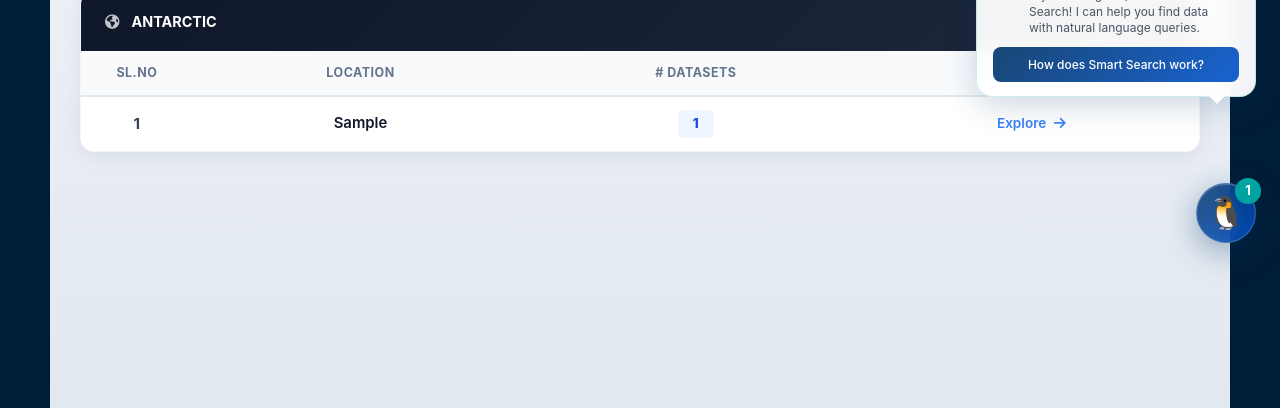
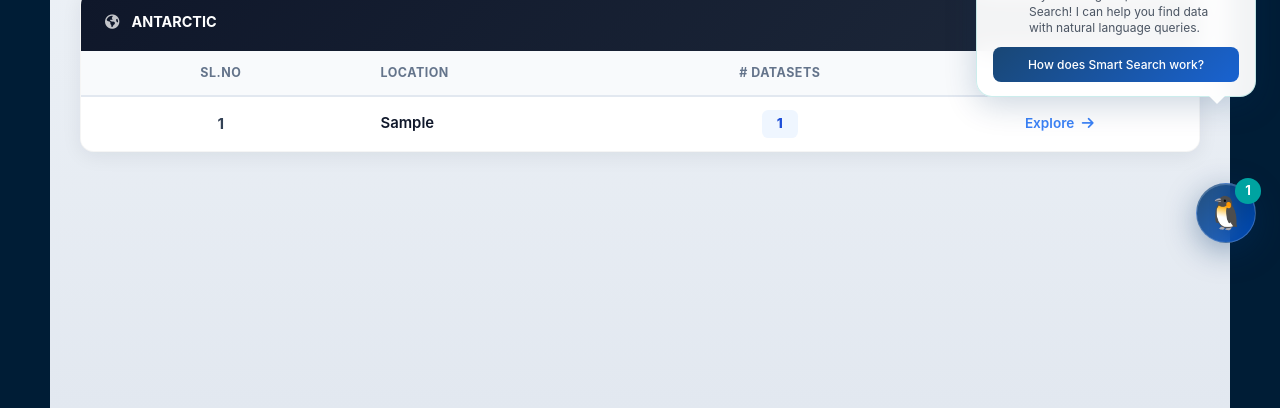
Before and after one commit to Vignesh-V2000/NPDC_PROJECT, a Django app: page /search/browse/location/ in a window 1280 px wide. Shown: the part 533-941 px from the top of the page. Run offline with Django 5.2, Linux system fonts and the light colour scheme; tables that the repository leaves empty hold one stand-in row (values such as "Sample post"); some libraries are stand-ins or nearby versions.

Commit message:
fix the browse location

```diff
--- a/npdc_search/templates/search/browse_by_location.html
+++ b/npdc_search/templates/search/browse_by_location.html
@@ -224,10 +224,10 @@
         letter-spacing: 0.5px;
     }
 
-    .th-sl { width: 10%; }
-    .th-name { text-align: center !important; width: 30%; }
-    .th-count { text-align: center !important; width: 30%; }
-    .th-action { text-align: center !important; width: 30%; }
+    .th-sl { width: 25%; }
+    .th-name { text-align: left !important; width: 25%; }
+    .th-count { text-align: center !important; width: 25%; }
+    .th-action { text-align: center !important; width: 25%; }
 
     /* Rows */
     .loc-row {
@@ -270,7 +270,7 @@
     .td-name {
         font-weight: 600;
         color: #0f172a;
-        text-align: center;
+        text-align: left;
     }
 
     .td-count {
```
